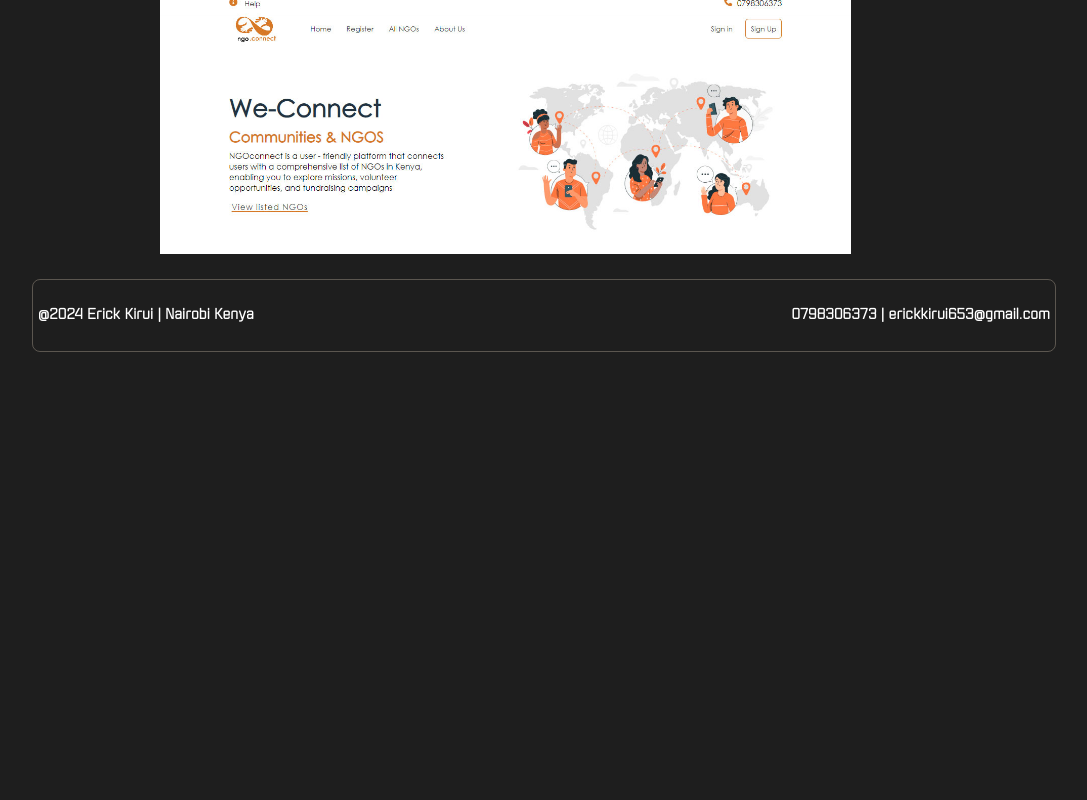
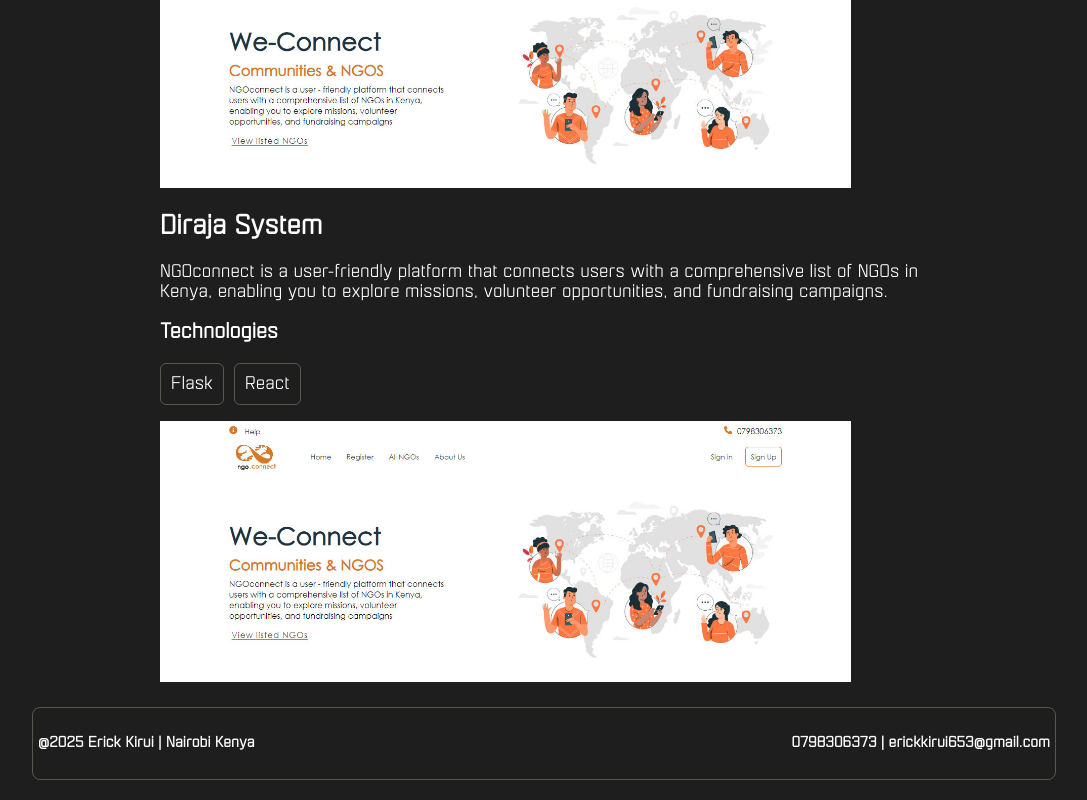
Before and after one commit to Erickkirui/portfolio-v1.2, a React (Create React App) app: page / in a window 1280 px wide. Shown: the part 1491-2291 px from the top of the page, without its empty margins (96-1183 px from the left). Before the commit the page ends 1863 px from the top, so only its background shows below. Built offline with nearby package versions, Linux system fonts and the light colour scheme.

Commit message:
adede the home page

```diff
--- a/src/App.js
+++ b/src/App.js
@@ -15,7 +15,10 @@ function App() {
           <Route path="/about-me" element={<AboutMe />} />
         </Routes>
       </div>
-      <Footer />
+       <section id="contact-section">
+          <Footer />
+       </section>
+
     </Router>
   );
 }
--- a/src/Components/BestProjects.js
+++ b/src/Components/BestProjects.js
@@ -16,6 +16,20 @@ function BestProjects() {
         <li>React</li>
       </ul>
       <img src='/images/ngoconnect.jpg' alt="screenshot of projects" />
+
+
+      <h2>Diraja System</h2>
+      <p>
+        NGOconnect is a user-friendly platform that connects users with a comprehensive list of NGOs in Kenya, enabling you
+        to explore missions, volunteer opportunities, and fundraising campaigns.
+      </p>
+      <h3>Technologies</h3>
+      <ul>
+        <li>Flask</li>
+        <li>React</li>
+      </ul>
+      <img src='/images/ngoconnect.jpg' alt="screenshot of projects" />
+
     </div>
   );
 }
--- a/src/Components/Footer.js
+++ b/src/Components/Footer.js
@@ -6,7 +6,7 @@ function Footer() {
     <div className='footer-container'>
 
         <div className='bottom-bar'>
-            <h5>@2024 Erick Kirui | Nairobi Kenya</h5>
+            <h5> @2025 Erick Kirui | Nairobi Kenya</h5>
             <h5>0798306373 | erickkirui653@gmail.com </h5>
         </div>
 
--- a/src/Components/Navigation.js
+++ b/src/Components/Navigation.js
@@ -3,6 +3,15 @@ import { FaBars, FaTimes } from 'react-icons/fa'; // hamburger + close icons
 
 function Navigation() {
   const [isOpen, setIsOpen] = useState(false);
+
+  // Scroll to section by ID
+  const scrollToSection = (id) => {
+    const section = document.getElementById(id);
+    if (section) {
+      section.scrollIntoView({ behavior: "smooth" });
+      setIsOpen(false); // close menu on mobile after click
+    }
+  };
 
   return (
     <div className='nav-container'>
@@ -20,19 +29,18 @@ function Navigation() {
       <div className={`nav-menu ${isOpen ? "active" : ""}`}>
         <nav>
           <ul>
-            <li>About Me</li>
-            <li>Contacts</li>
-            <li>Projects</li>
+            <li onClick={() => scrollToSection("about-section")}>About Me</li>
+            <li onClick={() => scrollToSection("contact-section")}>Contacts</li>
+            <li onClick={() => scrollToSection("projects-section")}>Projects</li>
           </ul>
         </nav>
       </div>
 
       {/* Social Icons */}
       <div className='nav-icons'>
-     <a href="https://github.com/Erickkirui" target="_blank" rel="noopener noreferrer">
-        <img src="/images/GitHub.png" alt="GitHub" />
-      </a>
-
+        <a href="https://github.com/Erickkirui" target="_blank" rel="noopener noreferrer">
+          <img src="/images/GitHub.png" alt="GitHub" />
+        </a>
         <img src='/images/Instagram.png' alt='Instagram' />
         <img src='/images/LinkedIn.png' alt='LinkedIn' />
       </div>
--- a/src/Pages/LandingPage.js
+++ b/src/Pages/LandingPage.js
@@ -7,10 +7,20 @@ import BestProjects from '../Components/BestProjects'
 function LandingPage() {
   return (
     <div className='home-page-container'>
-      <HeroSection />
+      {/* Hero Section */}
+      <section id="about-section">
+        <HeroSection />
+      </section>
+
+      {/* Technologies */}
       <Technologies />
-      <ProjectsSlider />
-      <BestProjects />
+
+      {/* Projects Section */}
+      <section id="projects-section">
+        <ProjectsSlider />
+        <BestProjects />
+      </section>
+
     </div>
   )
 }
```
